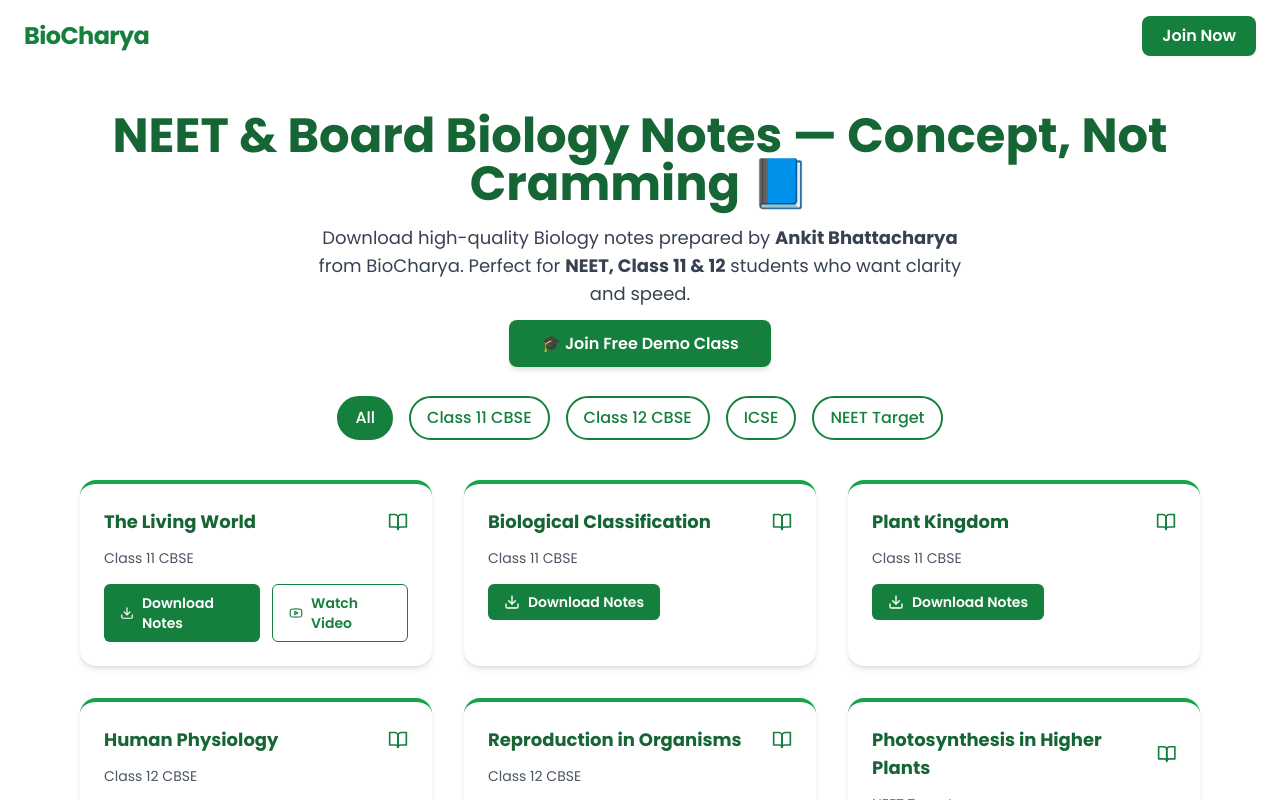
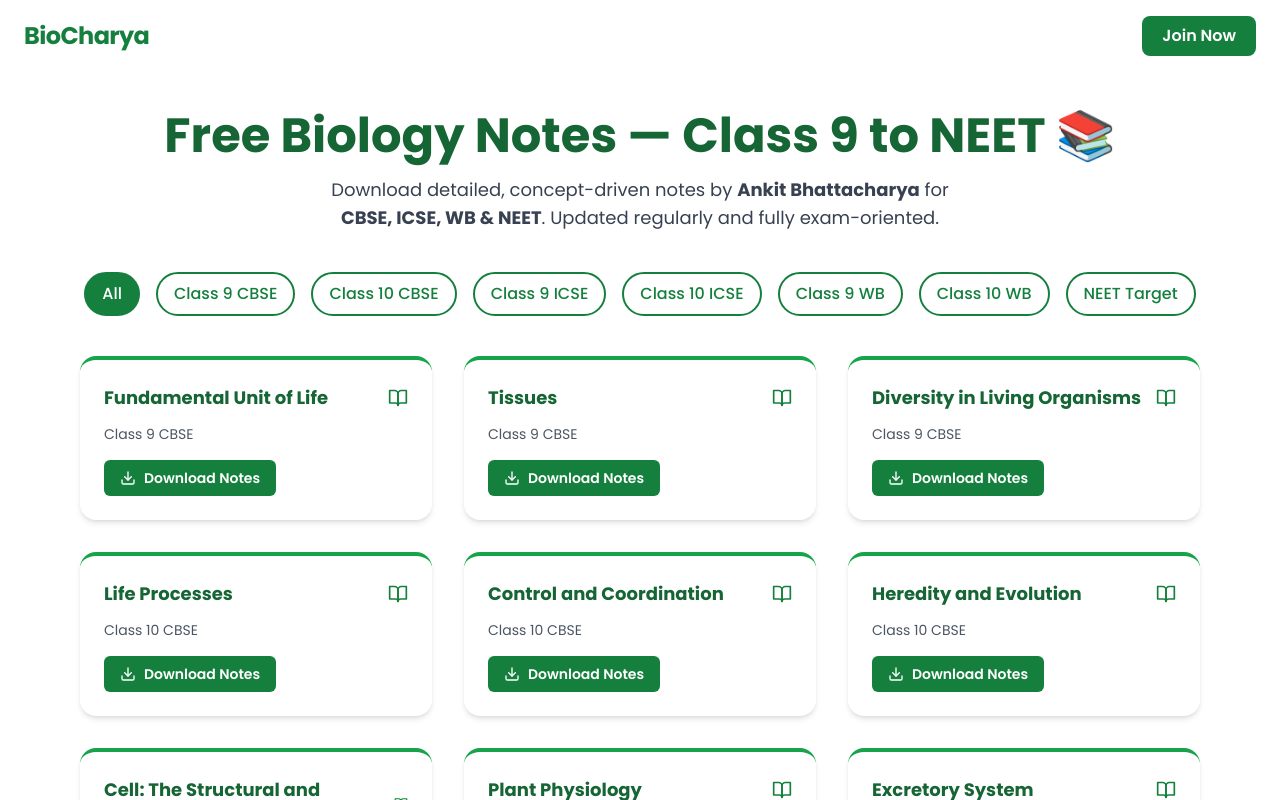
Before and after one commit to AnkitBhattachaya/biocharya, a Next.js app: page /notes in a window 1280 px wide. Shown: the top 800 px of the page. Built offline with nearby package versions, Linux system fonts and the light colour scheme.

Commit message:
Update notes for Class 9 and Class 10 CBSE/ICSE

```diff
--- a/app/notes/NotesClient.tsx
+++ b/app/notes/NotesClient.tsx
@@ -5,84 +5,123 @@
 import Link from "next/link";
 import { BookOpen, Download, Youtube } from "lucide-react";
 
-// 🔹 Notes Data
 const allNotes = [
+  // ===== CLASS 9 CBSE =====
   {
-    title: "The Living World",
-    className: "Class 11 CBSE",
-    category: "Notes",
+    title: "Fundamental Unit of Life",
+    className: "Class 9 CBSE",
+    driveLink: "https://drive.google.com/file/d/your-link-here/view",
+  },
+  {
+    title: "Tissues",
+    className: "Class 9 CBSE",
+    driveLink: "https://drive.google.com/file/d/your-link-here/view",
+  },
+  {
+    title: "Diversity in Living Organisms",
+    className: "Class 9 CBSE",
+    driveLink: "https://drive.google.com/file/d/your-link-here/view",
+  },
+
+  // ===== CLASS 10 CBSE =====
+  {
+    title: "Life Processes",
+    className: "Class 10 CBSE",
+    driveLink: "https://drive.google.com/file/d/your-link-here/view",
+  },
+  {
+    title: "Control and Coordination",
+    className: "Class 10 CBSE",
+    driveLink: "https://drive.google.com/file/d/your-link-here/view",
+  },
+  {
+    title: "Heredity and Evolution",
+    className: "Class 10 CBSE",
+    driveLink: "https://drive.google.com/file/d/your-link-here/view",
+  },
+
+  // ===== CLASS 9 ICSE =====
+  {
+    title: "Cell: The Structural and Functional Unit of Life",
+    className: "Class 9 ICSE",
+    driveLink: "https://drive.google.com/file/d/your-link-here/view",
+  },
+  {
+    title: "Plant Physiology",
+    className: "Class 9 ICSE",
+    driveLink: "https://drive.google.com/file/d/your-link-here/view",
+  },
+
+  // ===== CLASS 10 ICSE =====
+  {
+    title: "Excretory System",
+    className: "Class 10 ICSE",
+    driveLink: "https://drive.google.com/file/d/your-link-here/view",
+  },
+  {
+    title: "Endocrine System",
+    className: "Class 10 ICSE",
+    driveLink: "https://drive.google.com/file/d/your-link-here/view",
+  },
+
+  // ===== WB Board =====
+  {
+    title: "Photosynthesis",
+    className: "Class 10 WB",
+    driveLink: "https://drive.google.com/file/d/your-link-here/view",
+  },
+  {
+    title: "Circulatory System",
+    className: "Class 9 WB",
+    driveLink: "https://drive.google.com/file/d/your-link-here/view",
+  },
+
+  // ===== NEET / Higher Level =====
+  {
+    title: "Human Reproduction",
+    className: "NEET Target",
     driveLink: "https://drive.google.com/file/d/your-link-here/view",
     videoLink: "https://www.youtube.com/watch?v=your-video",
   },
   {
-    title: "Biological Classification",
-    className: "Class 11 CBSE",
-    category: "Notes",
-    driveLink: "https://drive.google.com/file/d/your-link-here/view",
-  },
-  {
-    title: "Plant Kingdom",
-    className: "Class 11 CBSE",
-    category: "Notes",
-    driveLink: "https://drive.google.com/file/d/your-link-here/view",
-  },
-  {
-    title: "Human Physiology",
-    className: "Class 12 CBSE",
-    category: "Notes",
-    driveLink: "https://drive.google.com/file/d/your-link-here/view",
-  },
-  {
-    title: "Reproduction in Organisms",
-    className: "Class 12 CBSE",
-    category: "Notes",
-    driveLink: "https://drive.google.com/file/d/your-link-here/view",
-  },
-  {
     title: "Photosynthesis in Higher Plants",
     className: "NEET Target",
-    category: "Notes",
     driveLink: "https://drive.google.com/file/d/your-link-here/view",
-    videoLink: "https://www.youtube.com/watch?v=your-video",
   },
 ];
 
 export default function NotesClient() {
   const [selectedClass, setSelectedClass] = useState("All");
 
-  // ✅ Inject JSON-LD schema for SEO
+  const filteredNotes =
+    selectedClass === "All"
+      ? allNotes
+      : allNotes.filter((note) => note.className === selectedClass);
+
+  // SEO Schema Injection
   useEffect(() => {
     const script = document.createElement("script");
     script.type = "application/ld+json";
     script.innerHTML = JSON.stringify({
       "@context": "https://schema.org",
-      "@type": "EducationalOccupationalProgram",
-      name: "NEET Biology Notes by BioCharya",
+      "@type": "CollectionPage",
+      name: "Biology Notes | BioCharya",
       description:
-        "Concept-based Biology notes for NEET, Class 11 & 12 — created by Ankit Bhattacharya at BioCharya, Kolkata.",
-      hasCourse: allNotes.map((note) => ({
-        "@type": "Course",
-        name: note.title,
-        provider: {
-          "@type": "Person",
-          name: "Ankit Bhattacharya",
-          sameAs: "https://biocharya.in",
-        },
-      })),
+        "Comprehensive Biology notes for Classes 9–12 (CBSE, ICSE, WB) and NEET, curated by Ankit Bhattacharya.",
       provider: {
         "@type": "Organization",
         name: "BioCharya",
         url: "https://biocharya.in",
-        logo: "https://biocharya.in/logo.png",
       },
+      hasPart: allNotes.map((n) => ({
+        "@type": "CreativeWork",
+        name: n.title,
+        educationalLevel: n.className,
+        url: n.driveLink,
+      })),
     });
     document.head.appendChild(script);
   }, []);
-
-  const filteredNotes =
-    selectedClass === "All"
-      ? allNotes
-      : allNotes.filter((note) => note.className === selectedClass);
 
   return (
     <main className="pt-28 pb-20 bg-lightbg text-textdark min-h-screen">
@@ -93,26 +132,27 @@
         className="text-center px-6 md:px-20 mb-10"
       >
         <h1 className="text-4xl md:text-5xl font-extrabold text-green-800 mb-4">
-          NEET & Board Biology Notes — Concept, Not Cramming 📘
+          Free Biology Notes — Class 9 to NEET 📚
         </h1>
         <p className="text-gray-700 text-lg max-w-2xl mx-auto">
-          Download high-quality Biology notes prepared by{" "}
-          <strong>Ankit Bhattacharya</strong> from BioCharya. Perfect for{" "}
-          <strong>NEET, Class 11 & 12</strong> students who want clarity and speed.
+          Download detailed, concept-driven notes by{" "}
+          <strong>Ankit Bhattacharya</strong> for{" "}
+          <strong>CBSE, ICSE, WB & NEET</strong>. Updated regularly and fully exam-oriented.
         </p>
-        <div className="mt-6">
-          <Link
-            href="/demo"
-            className="bg-green-700 text-white px-8 py-3 rounded-lg font-semibold shadow-md hover:scale-105 hover:bg-green-800 transition-all duration-300"
-          >
-            🎓 Join Free Demo Class
-          </Link>
-        </div>
       </motion.section>
 
+      {/* FILTER BUTTONS */}
       <section className="flex flex-wrap justify-center gap-4 mb-10 px-4">
-        {["All", "Class 11 CBSE", "Class 12 CBSE", "ICSE", "NEET Target"].map(
-          (cls) => (
+        {[
+          "All",
+          "Class 9 CBSE",
+          "Class 10 CBSE",
+          "Class 9 ICSE",
+          "Class 10 ICSE",
+          "Class 9 WB",
+          "Class 10 WB",
+          "NEET Target",
+        ].map((cls) => (
           <button
             key={cls}
             onClick={() => setSelectedClass(cls)}
@@ -124,10 +164,10 @@
           >
             {cls}
           </button>
-          )
-        )}
+        ))}
       </section>
 
+      {/* NOTES GRID */}
       <motion.section
         initial={{ opacity: 0 }}
         animate={{ opacity: 1 }}
@@ -140,7 +180,7 @@
             className="bg-white rounded-2xl shadow-md hover:shadow-xl p-6 border-t-4 border-green-600 hover:-translate-y-2 transition-all duration-300"
             initial={{ opacity: 0, y: 30 }}
             whileInView={{ opacity: 1, y: 0 }}
-            transition={{ delay: index * 0.1, duration: 0.4 }}
+            transition={{ delay: index * 0.05, duration: 0.4 }}
             viewport={{ once: true }}
           >
             <div className="flex items-center justify-between mb-3">
```
Lines whose indentation alone changed are shown as unchanged.
